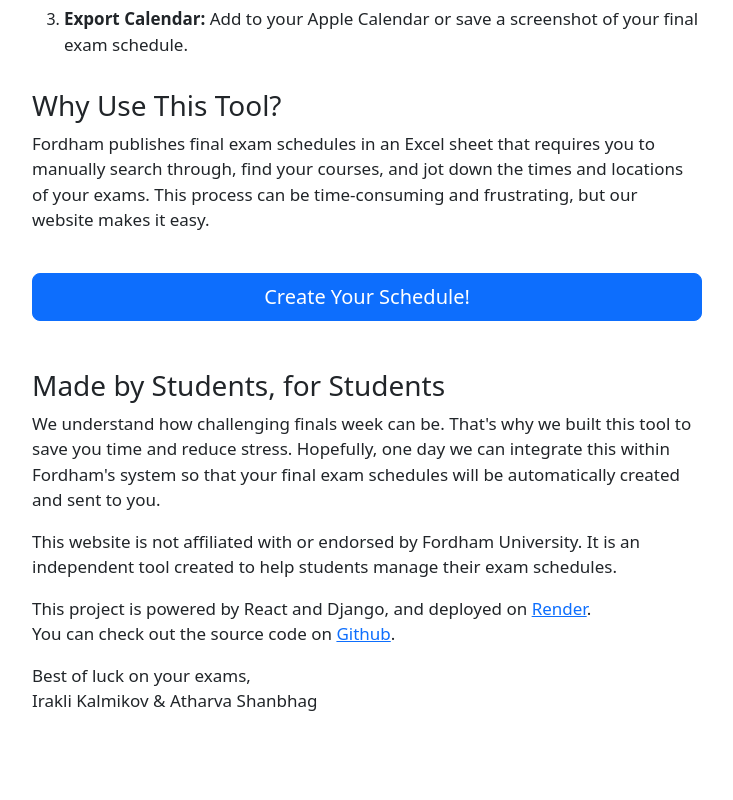
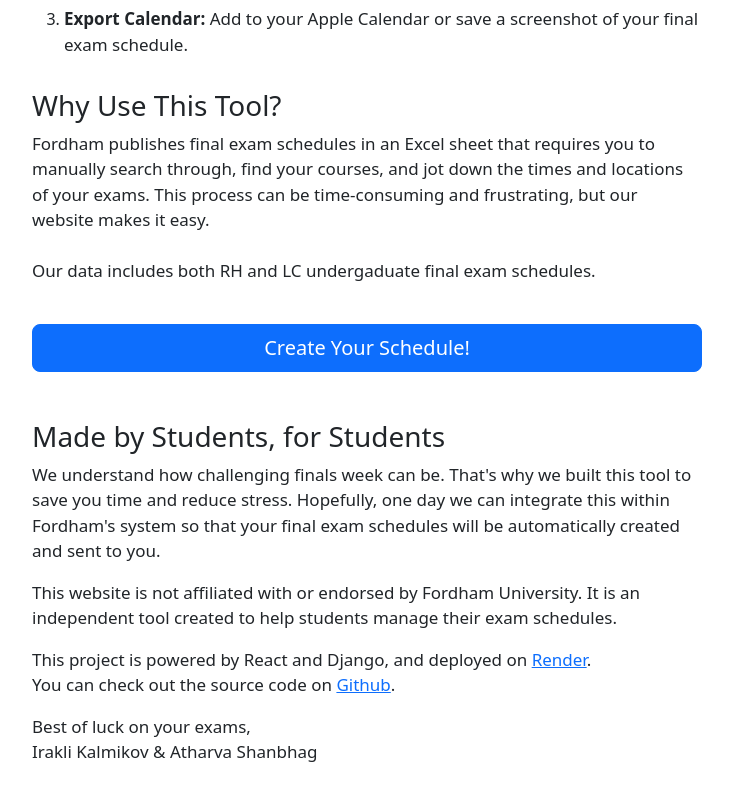
Before and after one commit to ikalmikov16/Fordham-Final-Exam-Scheduler, a React (Vite) app in the folder frontend/: page / in a window 1280 px wide. Shown: the part 832-1632 px from the top of the page, without its empty margins (273-1006 px from the left). Built offline with nearby package versions, Linux system fonts and the light colour scheme; no server answers.

Commit message:
Added text to home page

```diff
--- a/frontend/src/pages/HomePage.jsx
+++ b/frontend/src/pages/HomePage.jsx
@@ -53,7 +53,9 @@
         Fordham publishes final exam schedules in an Excel sheet that requires
         you to manually search through, find your courses, and jot down the
         times and locations of your exams. This process can be time-consuming
-        and frustrating, but our website makes it easy.
+        and frustrating, but our website makes it easy. <br /><br />
+
+        Our data includes both RH and LC undergaduate final exam schedules.
       </p>
 
       <br />
```
